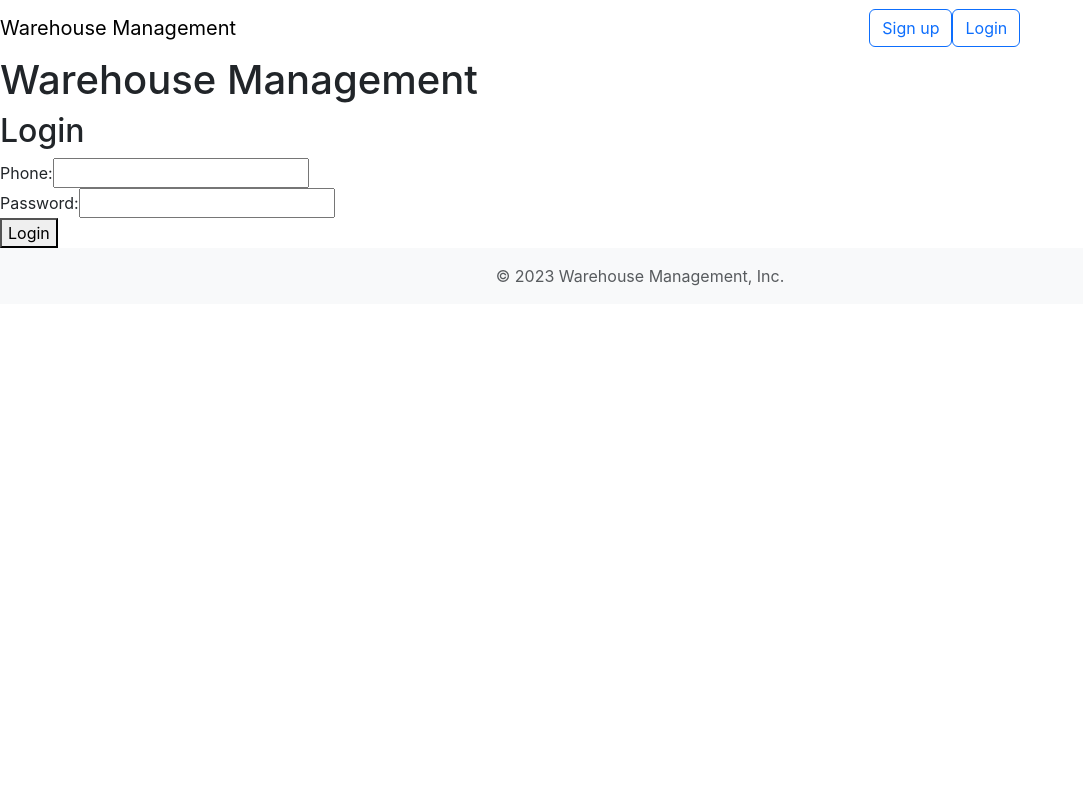
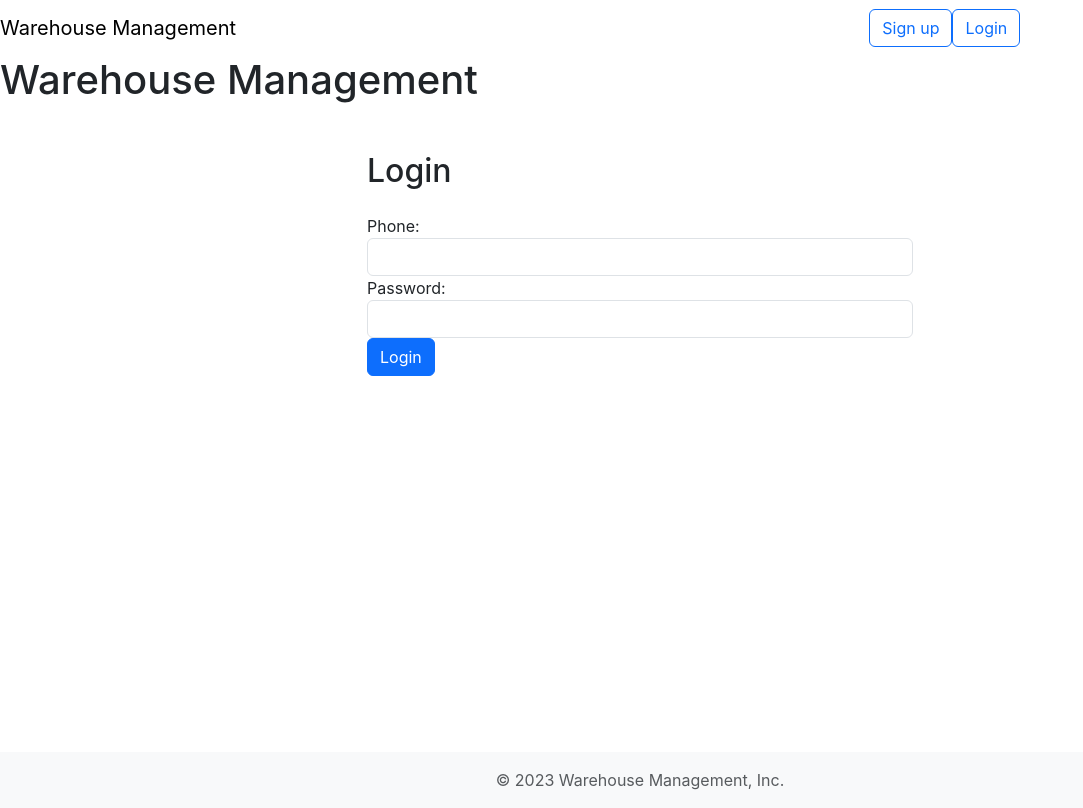
Before and after one commit to supershalala/warehouse-management, a React (Create React App) app in the folder client/: page /login in a window 1280 px wide. Shown: the whole page, without its empty margins (0-1083 px from the left). Built offline with nearby package versions, Linux system fonts and the light colour scheme.

Commit message:
fixed look and feel of the login and signup pages and also made to be 75vh

```diff
--- a/client/src/pages/Login.js
+++ b/client/src/pages/Login.js
@@ -30,31 +30,37 @@ const Login = () => {
   };
 
   return (
-    <div>
-      <h2>Login</h2>
+    <div className="container mt-5" style={{ height: '75vh' }} >
+      <div className="row justify-content-center">
+        <div className="col-md-6">
+          <h2 className="mb-4">Login</h2>
           <form onSubmit={handleLogin}>
-        <div>
+            <div className="form-group">
               <label htmlFor="phone">Phone:</label>
               <input
                 type="text"
                 id="phone"
+                className="form-control"
                 value={phone}
                 onChange={(e) => setPhone(e.target.value)}
               />
             </div>
-        <div>
+            <div className="form-group">
               <label htmlFor="password">Password:</label>
               <input
                 type="password"
                 id="password"
+                className="form-control"
                 value={password}
                 onChange={(e) => setPassword(e.target.value)}
               />
             </div>
-        <button type="submit">Login</button>
+            <button type="submit" className="btn btn-primary">Login</button>
           </form>
           {loading && <p>Loading...</p>}
-      {error && <p>Error: {error.message}</p>}
+          {error && <p className="text-danger">Error: {error.message}</p>}
+        </div>
+      </div>
     </div>
   );
 };
--- a/client/src/pages/Signup.js
+++ b/client/src/pages/Signup.js
@@ -6,7 +6,6 @@ import { Link } from 'react-router-dom';
 const SignUp = () => {
   const [formState, setFormState] = useState({
     name: '',
-    role: '',
     phone: '',
     password: '',
   });
@@ -16,6 +15,9 @@ const SignUp = () => {
   const handleFormSubmit = async (event) => {
     event.preventDefault();
     try {
+      // Set the role value to "manager"
+      formState.role = 'manager';
+
       const { data } = await signUp({
         variables: { ...formState }
       });
@@ -35,7 +37,9 @@ const SignUp = () => {
   };
 
   return (
-    <div>
+    <div className="container mt-5" style={{ height: '75vh' }}>
+      <div className="row justify-content-center">
+        <div className="col-md-6">
           {data ? (
             <div className="alert alert-success">
               <h2>Signup Successful!</h2>
@@ -51,10 +55,11 @@ const SignUp = () => {
                 <input type="text" id="name" className="form-control" name="name" onChange={handleChange} />
               </div>
 
-          <div className="form-group">
+              {/* Remove the "role" form group */}
+              {/* <div className="form-group">
                 <label htmlFor="role">Role</label>
                 <input type="text" id="role" className="form-control" name="role" onChange={handleChange} />
-          </div>
+              </div> */}
 
               <div className="form-group">
                 <label htmlFor="phone">Phone</label>
@@ -70,9 +75,11 @@ const SignUp = () => {
                 Sign Up
               </button>
 
-          {error && <div className="alert alert-danger">Sign Up failed</div>}
+              {error && <div className="alert alert-danger mt-3">Sign Up failed</div>}
             </form>
           )}
+        </div>
+      </div>
     </div>
   );
 };
```
Lines whose indentation alone changed are shown as unchanged.
